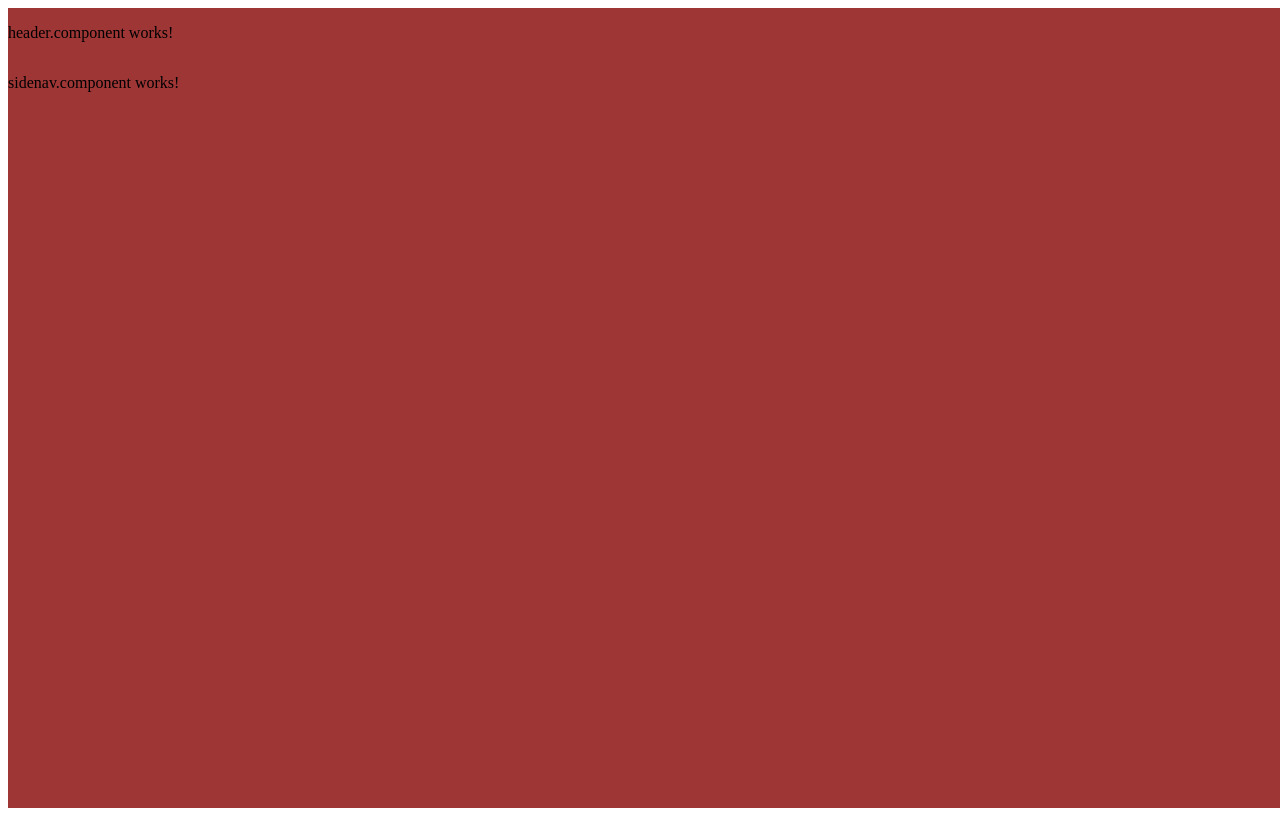
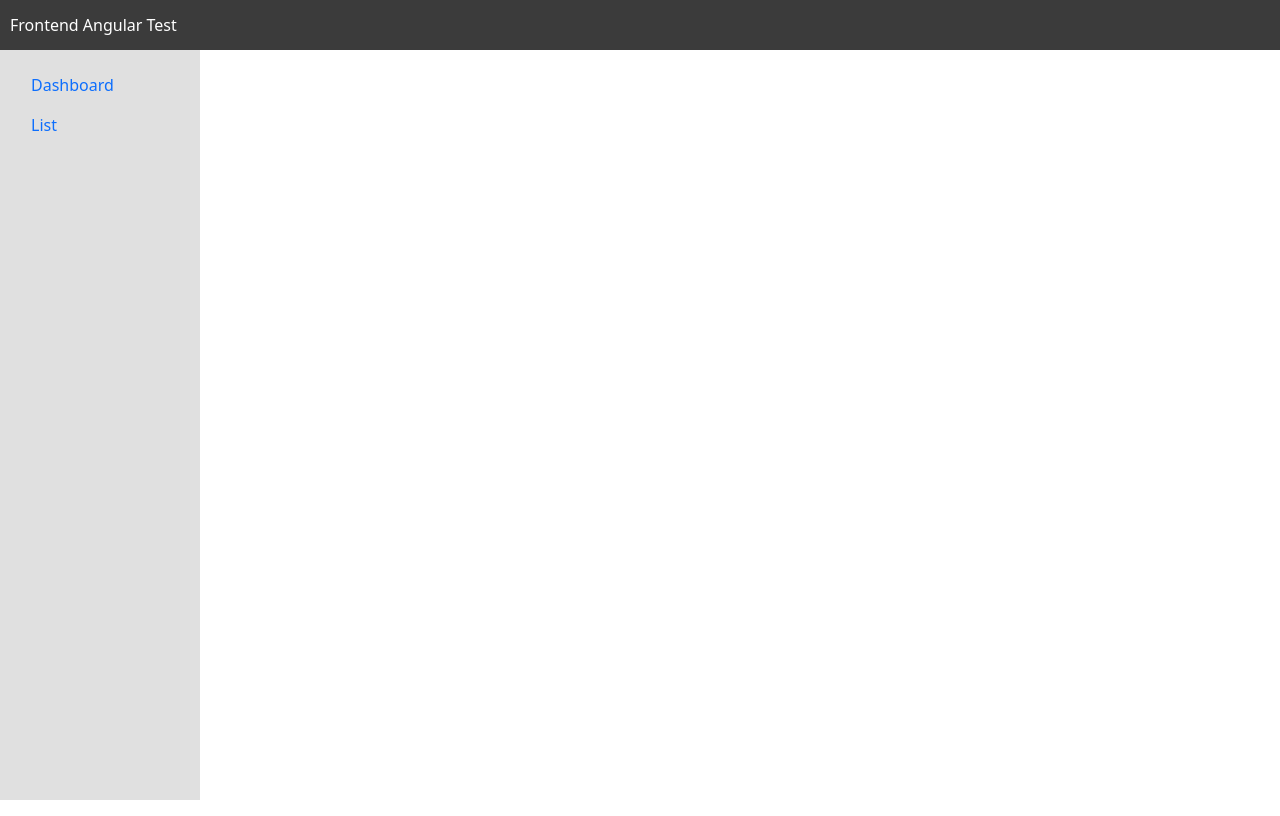
Before and after one commit to webrafael/outsera.front, an Angular app: page / in a window 1280 px wide. Built offline with nearby package versions, Linux system fonts and the light colour scheme.

Commit message:
Implementação bootstrap e esqueleto inicial

```diff
--- a/angular.json
+++ b/angular.json
@@ -34,8 +34,12 @@
                 "output": "assets"
               }
             ],
+            "scripts": [
+              "node_modules/bootstrap/dist/js/bootstrap.bundle.min.js"
+            ],
             "styles": [
-              "src/assets/scss/styles.scss"
+              "src/assets/scss/styles.scss",
+              "node_modules/bootstrap/dist/css/bootstrap.min.css"
             ],
             "preserveSymlinks": true
           },
@@ -105,7 +109,11 @@
               }
             ],
             "styles": [
-              "src/assets/scss/styles.scss"
+              "src/assets/scss/styles.scss",
+              "node_modules/bootstrap/dist/css/bootstrap.min.css"
+            ],
+            "scripts": [
+              "node_modules/bootstrap/dist/js/bootstrap.bundle.min.js"
             ]
           }
         },
--- a/package.json
+++ b/package.json
@@ -19,6 +19,8 @@
     "@angular/forms": "^20.0.0",
     "@angular/platform-browser": "^20.0.0",
     "@angular/router": "^20.0.0",
+    "@popperjs/core": "^2.11.8",
+    "bootstrap": "^5.3.7",
     "rxjs": "~7.8.0",
     "tslib": "^2.3.0",
     "zone.js": "~0.15.0"
--- a/src/app/core/layout/components/header/header.component.html
+++ b/src/app/core/layout/components/header/header.component.html
@@ -1 +1 @@
-<p>header.component works!</p>
+<p class="p-0 m-0 text-white">Frontend Angular Test</p>
--- a/src/app/core/layout/components/header/header.component.scss
+++ b/src/app/core/layout/components/header/header.component.scss
@@ -0,0 +1,9 @@
+:host {
+    display: flex;
+    flex-direction: row;
+    justify-content: space-between;
+    align-items: center;
+    padding: 10px;
+    background-color: #3b3b3b;
+    height: 50px;
+}
--- a/src/app/core/layout/components/sidenav/sidenav.component.html
+++ b/src/app/core/layout/components/sidenav/sidenav.component.html
@@ -1 +1,8 @@
-<p>sidenav.component works!</p>
+<ul class="nav nav-pills flex-column">
+    <li class="nav-item">
+        <a class="nav-link" href="#">Dashboard</a>
+    </li>
+    <li class="nav-item">
+        <a class="nav-link" href="#">List</a>
+    </li>
+</ul>
--- a/src/app/core/layout/components/sidenav/sidenav.component.scss
+++ b/src/app/core/layout/components/sidenav/sidenav.component.scss
@@ -0,0 +1,7 @@
+:host {
+    display: flex;
+    width: 200px;
+    padding: 15px;
+    background-color: #e0e0e0;
+    margin-left: calc(-1 * var(--bs-gutter-x) * 0.5);
+}
--- a/src/app/core/layout/layout.component.html
+++ b/src/app/core/layout/layout.component.html
@@ -1,9 +1,9 @@
 <app-header></app-header>
 
-<div class="fluid-container">
+<div class="container-fluid">
     <app-sidenav></app-sidenav>
 
-    <div class="wrapper-content">
+    <div class="wrapper-content row">
         <ng-content></ng-content>
     </div>
 </div>
--- a/src/app/core/layout/layout.component.scss
+++ b/src/app/core/layout/layout.component.scss
@@ -3,5 +3,15 @@
     flex-direction: column;
     height: 100vh;
     width: 100vw;
-    background-color: #9e3636;
 }
+
+.container-fluid {
+    display: flex;
+    height: calc(100vh - 50px);
+    width: 100vw;
+    flex-direction: row;
+
+    .wrapper-content {
+        flex: 1;
+    }
+}
```
Also changed, not shown: 1 other file (tests, documents, lock files or other folders).
